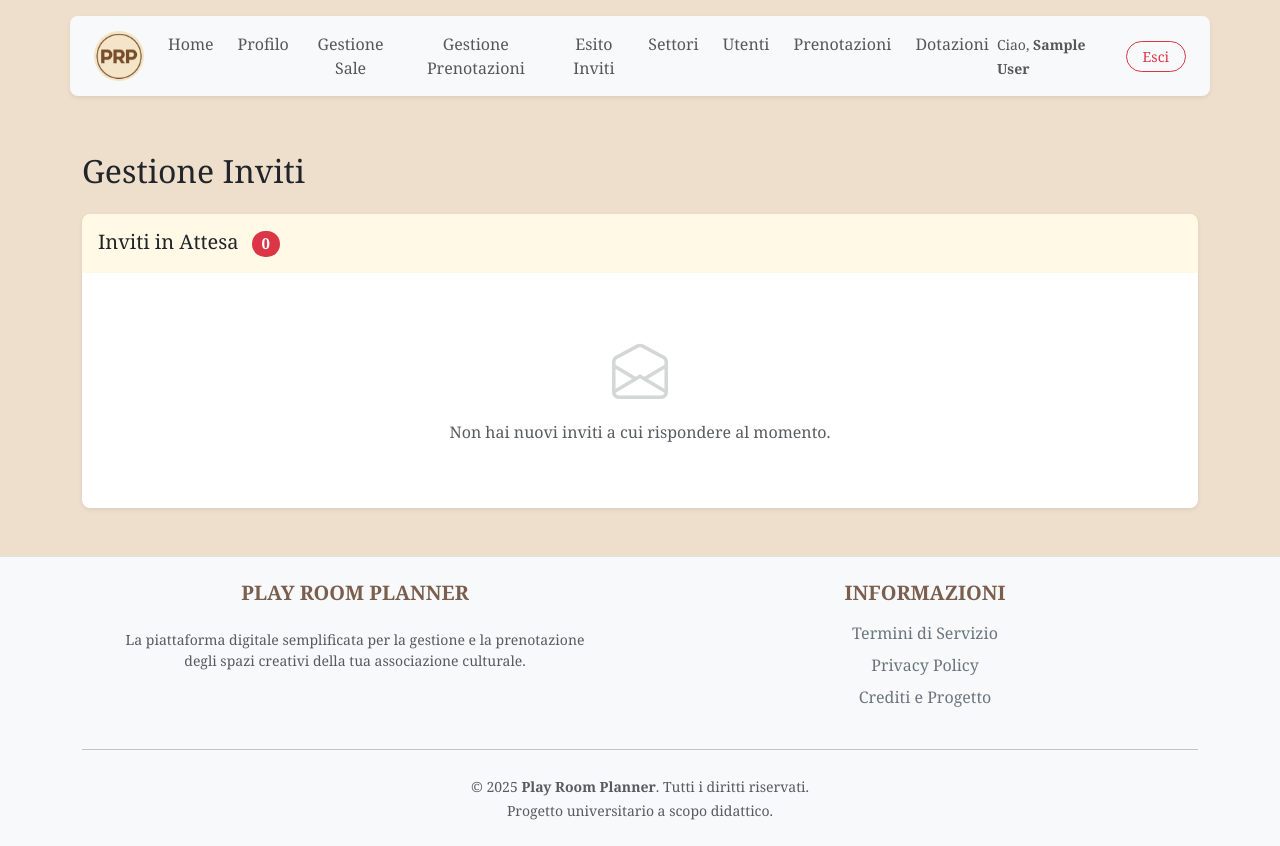
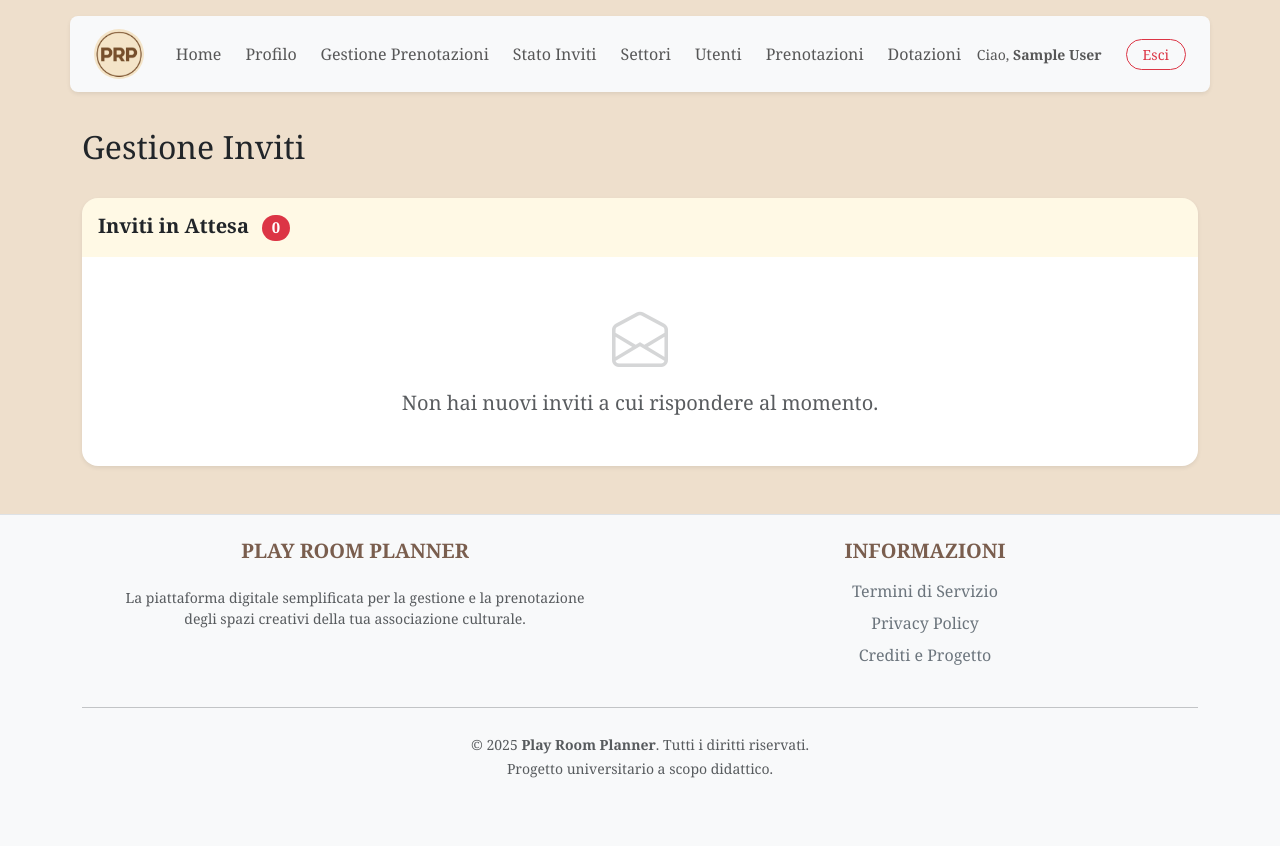
Before and after one commit to pietrobertoncini/Progetto_PW_2025-2026, a PHP site: page /inviti.php in a window 1280 px wide. After the commit the page ends 778 px from the top, so only its background shows below. Run offline with PHP 8.4, Linux system fonts and the light colour scheme; the visitor is signed in with stand-in values (Sample User, id 1); data comes from the database, SQL or seed files in the repository.

Commit message:
modifiche varie

```diff
--- a/common/navbar.php
+++ b/common/navbar.php
@@ -65,15 +65,10 @@ if (isset($_SESSION['id_utente'])) {
 
           <?php if (isset($_SESSION['is_responsabile']) && $_SESSION['is_responsabile']): ?>
             <li class="nav-item">
-              <a class="nav-link" href="gestione_sale.php">Gestione Sale</a>
-            </li>
-            <li class="nav-item">
               <a class="nav-link" href="gestione_prenotazioni.php">Gestione Prenotazioni</a>
             </li>
             <li class="nav-item">
-              <a class="nav-link" href="risposte_inviti.php">
-                  Esito Inviti
-              </a>
+              <a class="nav-link" href="risposte_inviti.php">Stato Inviti</a>
             </li>
           <?php endif; ?>
 
--- a/css/style.css
+++ b/css/style.css
@@ -10,20 +10,16 @@ body {
     background-color: #eedfcc;
     padding-top: 80px;
 
-    /* --- STICKY FOOTER FIX --- */
     min-height: 100vh;      /* Forza il corpo a essere alto almeno quanto lo schermo */
     display: flex;          /* Attiva il layout flessibile */
     flex-direction: column; /* Dispone gli elementi in colonna verticale */
-    /* ------------------------ */
+
 }
 
-/* --- STICKY FOOTER FIX --- */
 footer {
-    /* "auto" spinge il footer il più in basso possibile, occupando tutto lo spazio vuoto */
-    margin-top: auto !important;
+    margin-top: auto;
     width: 100%;
 }
-/* ------------------------ */
 
 html, body {
     overscroll-behavior-y: none;
@@ -119,3 +115,17 @@ html, body {
     cursor: pointer;
     accent-color: #198754;
 }
+
+/* Navbar scrollabile su mobile */
+@media (max-width: 991.98px) {
+    .navbar-collapse {
+        /* Imposta un'altezza massima per il menu aperto.
+           100vh è l'altezza dello schermo.
+           Sottraiamo circa 80px per l'altezza della barra fissa in alto. */
+        max-height: calc(100vh - 80px);
+
+        /* Abilita lo scorrimento verticale se il contenuto eccede l'altezza */
+        overflow-y: auto;
+        padding-bottom: 20px;
+    }
+}
--- a/gestione_prenotazioni.php
+++ b/gestione_prenotazioni.php
@@ -15,13 +15,12 @@ if (!isset($_SESSION['id_utente']) || empty($_SESSION['is_responsabile'])) {
 }
 
 // --- 2. RECUPERO DATI ---
-// Nota: qui serve datiUtenteCompleti per sapere id_settore
 $id_utente_loggato = $_SESSION['id_utente'];
 $dati_utente = datiUtenteCompleti($cid, $id_utente_loggato);
 $id_settore = $dati_utente['id_settore'];
 $nome_settore = $dati_utente['nome_settore'];
 
-// --- 3. RECUPERO PRENOTAZIONI (TRAMITE FUNZIONE) ---
+// --- 3. RECUPERO PRENOTAZIONI ---
 $prenotazioni = getPrenotazioniByOrganizzatore($cid, $id_settore, $id_utente_loggato);
 ?>
 
--- a/gestione_sale.php
+++ b/gestione_sale.php
@@ -13,7 +13,7 @@ if (!isset($_SESSION['id_utente']) || empty($_SESSION['is_admin'])) {
     exit;
 }
 
-// --- 2. RECUPERO DATI (TRAMITE FUNZIONI) ---
+// --- 2. RECUPERO DATI  ---
 $sale = getAllSaleGlobal($cid);
 ?>
 
--- a/inviti.php
+++ b/inviti.php
@@ -21,68 +21,87 @@ if (function_exists('getInvitiPendenti')) {
 ?>
 
 <!DOCTYPE html>
-<html lang="it">
+<html lang="it" class="h-100">
 <?php require "common/header.html" ?>
 
-<body>
+<body class="d-flex flex-column h-100">
     <?php include 'common/navbar.php'; ?>
 
-    <div class="container mt-5 mb-5 pt-4">
+    <div class="flex-shrink-0 container py-5">
 
-        <div class="mb-4">
+        <div class="d-flex justify-content-between align-items-center mb-4">
             <h2>Gestione Inviti</h2>
         </div>
 
-        <div class="card shadow-sm border-0 rounded-3">
-            <div class="card-header bg-warning bg-opacity-10 border-0 py-3">
-                <h5 class="mb-0 text-dark">
+        <div class="card shadow-sm border-0 rounded-4 overflow-hidden">
+            <div class="card-header bg-warning bg-opacity-10 border-0 py-3 d-flex align-items-center">
+                <h5 class="mb-0 text-dark fw-bold">
                     Inviti in Attesa <span class="badge bg-danger rounded-pill ms-2"><?php echo count($inviti_pendenti); ?></span>
                 </h5>
             </div>
-            <div class="card-body">
+
+            <div class="card-body p-0">
                 <?php if (count($inviti_pendenti) > 0): ?>
                     <div class="table-responsive">
-                        <table class="table align-middle mb-0">
-                            <thead class="table-light">
+                        <table class="table table-hover align-middle mb-0">
+                            <thead class="table-light text-muted text-uppercase small">
                                 <tr>
-                                    <th>Attività</th>
+                                    <th class="ps-4 py-3">Attività</th>
                                     <th>Luogo e Data</th>
                                     <th>Organizzatore</th>
-                                    <th style="min-width: 200px;" class="text-end">La tua Risposta</th>
+                                    <th class="text-end pe-4" style="min-width: 250px;">La tua Risposta</th>
                                 </tr>
                             </thead>
                             <tbody>
                                 <?php foreach ($inviti_pendenti as $invito): ?>
                                     <tr>
-                                        <td><strong><?php echo htmlspecialchars($invito['attivita']); ?></strong></td>
+                                        <td class="ps-4 fw-bold text-dark">
+                                            <?php echo htmlspecialchars($invito['attivita']); ?>
+                                        </td>
                                         <td>
-                                            <?php echo htmlspecialchars($invito['nome_sala']); ?><br>
+                                            <span class="d-block fw-bold text-secondary">
+                                                <?php echo htmlspecialchars($invito['nome_sala']); ?>
+                                            </span>
                                             <small class="text-muted">
-                                                <?php echo date("d/m/Y", strtotime($invito['data'])); ?> ore <?php echo $invito['ora']; ?>:00
+                                                <i class="bi bi-calendar-event me-1"></i>
+                                                <?php echo date("d/m/Y", strtotime($invito['data'])); ?>
+                                                <i class="bi bi-clock ms-2 me-1"></i>
+                                                <?php echo $invito['ora']; ?>:00
                                             </small>
                                         </td>
-                                        <td><?php echo htmlspecialchars($invito['nome_org'] . " " . $invito['cognome_org']); ?></td>
-                                        <td class="text-end">
+                                        <td>
+                                            <div class="d-flex align-items-center">
+                                                <div class="rounded-circle bg-secondary bg-opacity-10 text-secondary d-flex justify-content-center align-items-center me-2 fw-bold" style="width: 32px; height: 32px; font-size: 0.8rem;">
+                                                    <?php echo strtoupper(substr($invito['nome_org'], 0, 1) . substr($invito['cognome_org'], 0, 1)); ?>
+                                                </div>
+                                                <span><?php echo htmlspecialchars($invito['nome_org'] . " " . $invito['cognome_org']); ?></span>
+                                            </div>
+                                        </td>
+                                        <td class="text-end pe-4">
                                             <div class="d-flex flex-column gap-2 align-items-end">
-                                                <form action="backend/invite_reply.php" method="POST" class="w-100" style="max-width: 200px;">
+
+                                                <form action="backend/invite_reply.php" method="POST" class="w-100">
                                                     <input type="hidden" name="id_settore" value="<?php echo $invito['id_settore']; ?>">
                                                     <input type="hidden" name="nome_sala" value="<?php echo htmlspecialchars($invito['nome_sala']); ?>">
                                                     <input type="hidden" name="data" value="<?php echo $invito['data']; ?>">
                                                     <input type="hidden" name="ora" value="<?php echo $invito['ora']; ?>">
                                                     <input type="hidden" name="risposta" value="accettato">
-                                                    <button type="submit" class="btn btn-success btn-sm w-100 fw-bold">Accetta</button>
+                                                    <button type="submit" class="btn btn-success btn-sm w-100 fw-bold rounded-pill shadow-sm">Accetta</button>
                                                 </form>
 
-                                                <form action="backend/invite_reply.php" method="POST" class="d-flex gap-1 w-100" style="max-width: 300px;">
+                                                <form action="backend/invite_reply.php" method="POST" class="w-100">
                                                     <input type="hidden" name="id_settore" value="<?php echo $invito['id_settore']; ?>">
                                                     <input type="hidden" name="nome_sala" value="<?php echo htmlspecialchars($invito['nome_sala']); ?>">
                                                     <input type="hidden" name="data" value="<?php echo $invito['data']; ?>">
                                                     <input type="hidden" name="ora" value="<?php echo $invito['ora']; ?>">
                                                     <input type="hidden" name="risposta" value="rifiutato">
 
-                                                    <input type="text" name="motivazione" class="form-control form-control-sm" placeholder="Motivo..." required>
-                                                    <button type="submit" class="btn btn-outline-danger btn-sm">Rifiuta</button>
+                                                    <div class="d-flex gap-2">
+                                                        <input type="text" name="motivazione" class="form-control form-control-sm rounded-pill" placeholder="Motivo rifiuto..." required>
+                                                        <button class="btn btn-outline-danger btn-sm rounded-pill px-3" type="submit">Rifiuta</button>
+                                                    </div>
                                                 </form>
+
                                             </div>
                                         </td>
                                     </tr>
@@ -93,7 +112,7 @@ if (function_exists('getInvitiPendenti')) {
                 <?php else: ?>
                     <div class="text-center py-5 text-muted">
                         <i class="bi bi-envelope-open display-4 mb-3 d-block opacity-25"></i>
-                        <p class="mb-0">Non hai nuovi inviti a cui rispondere al momento.</p>
+                        <p class="mb-0 fs-5">Non hai nuovi inviti a cui rispondere al momento.</p>
                     </div>
                 <?php endif; ?>
             </div>
@@ -102,4 +121,5 @@ if (function_exists('getInvitiPendenti')) {
 
     <?php include 'common/footer.html'; ?>
 </body>
+
 </html>
--- a/register.php
+++ b/register.php
@@ -15,8 +15,6 @@ try {
     $query = "SELECT id_settore, nome FROM SETTORE ORDER BY nome";
     $result = $cid->query($query);
 
-    // --- ECCO LA CORREZIONE ---
-    // Usiamo fetch_all(MYSQLI_ASSOC) invece di fetchAll()
     $settori = $result->fetch_all(MYSQLI_ASSOC);
 } catch (mysqli_sql_exception $e) {
     die("Errore: impossibile caricare i settori. " . $e->getMessage());
--- a/risposte_inviti.php
+++ b/risposte_inviti.php
@@ -15,7 +15,7 @@ require_once __DIR__ . '/common/function.php';
 
 $id_responsabile = $_SESSION['id_utente'];
 
-// 2. RECUPERO RISPOSTE (TRAMITE FUNZIONE)
+// 2. RECUPERO RISPOSTE
 $risposte = getRisposteInvitiByResponsabile($cid, $id_responsabile);
 ?>
 
```
Also changed, not shown: impegni.php (+5 -4 lines).
